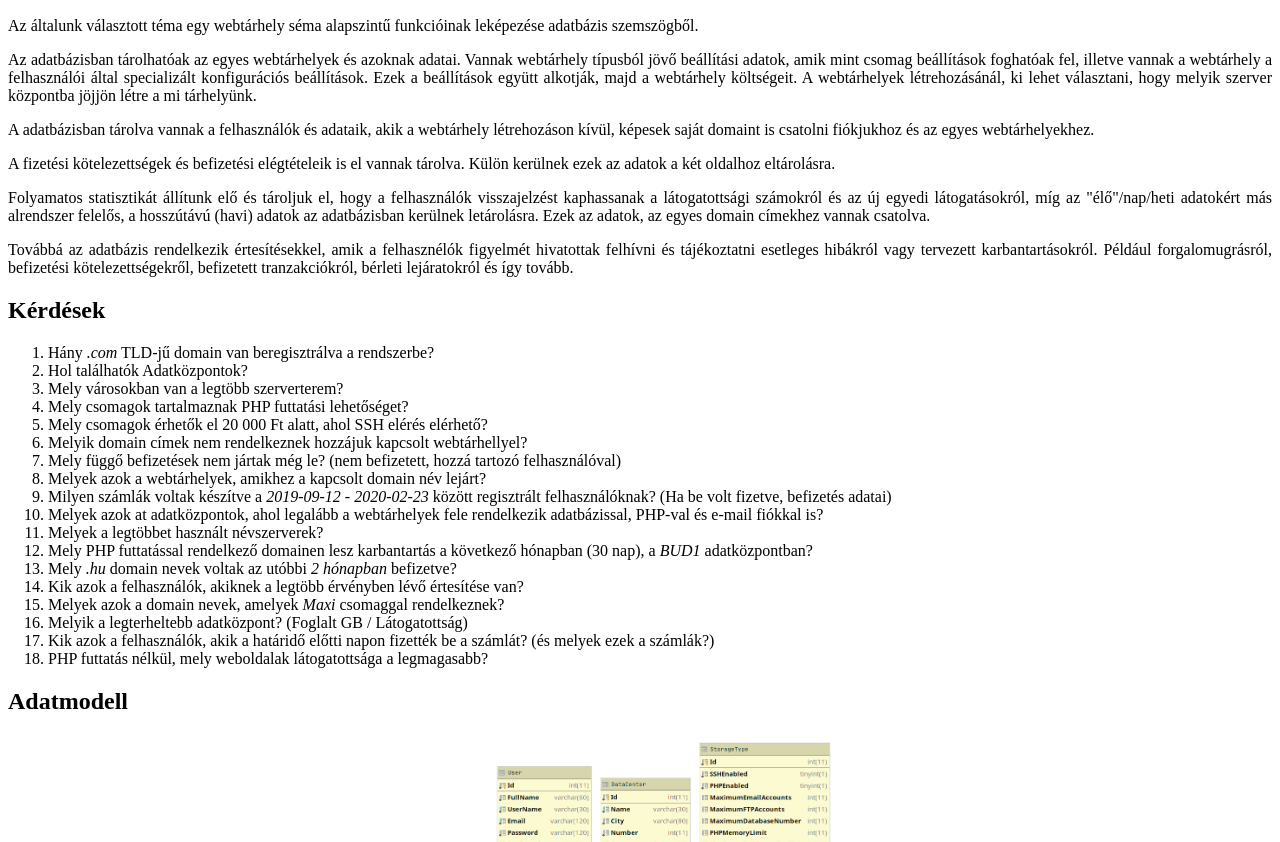
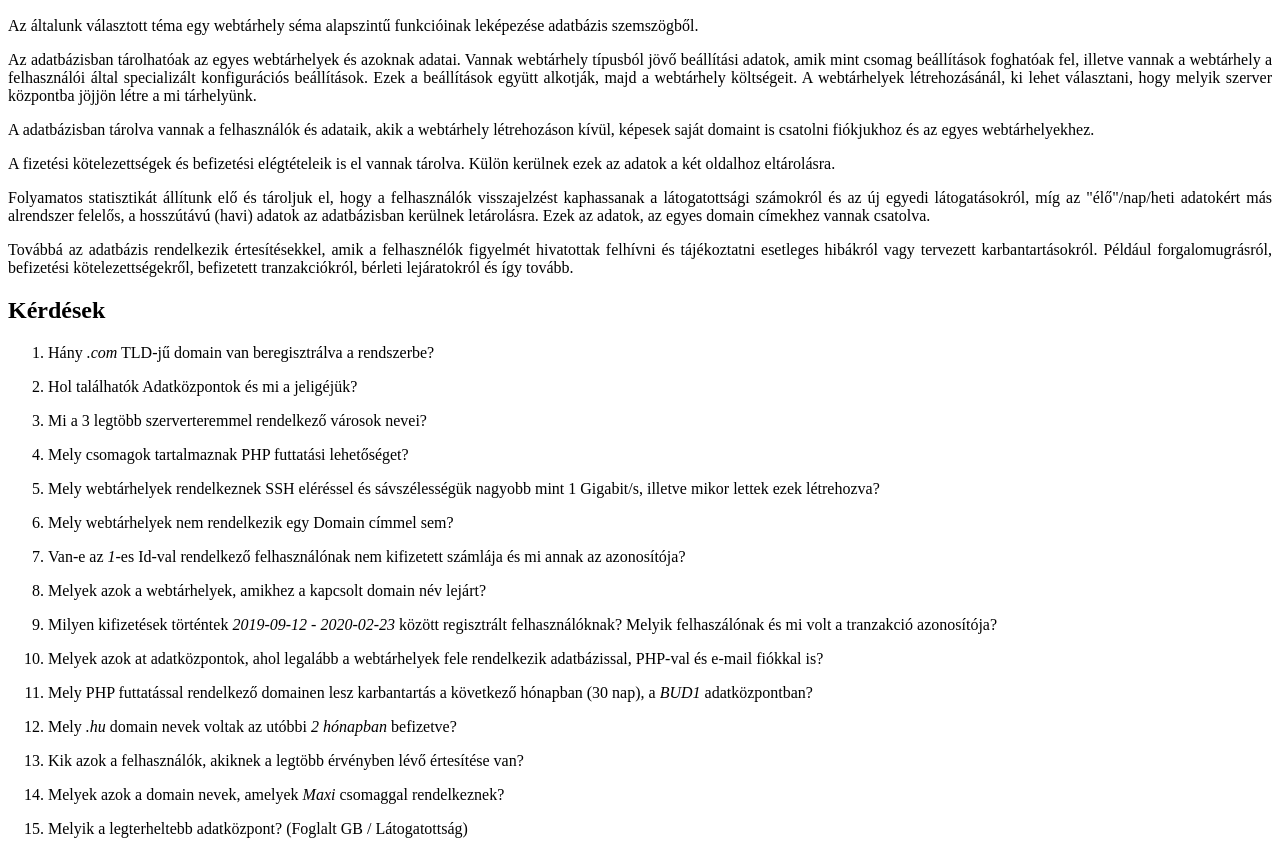
Before and after one commit to msze-plusplusplus/adatbazisok, a plain HTML site: page index.html in a window 1280 px wide. Shown: the part 110-952 px from the top of the page. Drawn offline with Linux system fonts and the light colour scheme.

Commit message:
Deploying to gh-pages from @ sze-plusplusplus/adatbazisok@d56ddfb258f40c132ee91a466b9c09e19a7799fe 🚀

```diff
--- a/index.html
+++ b/index.html
@@ -124,24 +124,40 @@ github.com style (c) Vasily Polovnyov <vast@whiteants.net>
 <p>Továbbá az adatbázis rendelkezik értesítésekkel, amik a felhasznélók figyelmét hivatottak felhívni és tájékoztatni esetleges hibákról vagy tervezett karbantartásokról. Például forgalomugrásról, befizetési kötelezettségekről, befizetett tranzakciókról, bérleti lejáratokról és így tovább.</p>
 <h2 id="kérdések">Kérdések</h2>
 <ol>
-<li>Hány <em>.com</em> TLD-jű domain van beregisztrálva a rendszerbe?</li>
-<li>Hol találhatók Adatközpontok?</li>
-<li>Mely városokban van a legtöbb szerverterem?</li>
-<li>Mely csomagok tartalmaznak PHP futtatási lehetőséget?</li>
-<li>Mely csomagok érhetők el 20 000 Ft alatt, ahol SSH elérés elérhető?</li>
-<li>Melyik domain címek nem rendelkeznek hozzájuk kapcsolt webtárhellyel?</li>
-<li>Mely függő befizetések nem jártak még le? (nem befizetett, hozzá tartozó felhasználóval)</li>
-<li>Melyek azok a webtárhelyek, amikhez a kapcsolt domain név lejárt?</li>
-<li>Milyen számlák voltak készítve a <em>2019-09-12</em> - <em>2020-02-23</em> között regisztrált felhasználóknak? (Ha be volt fizetve, befizetés adatai)</li>
-<li>Melyek azok at adatközpontok, ahol legalább a webtárhelyek fele rendelkezik adatbázissal, PHP-val és e-mail fiókkal is?</li>
-<li>Melyek a legtöbbet használt névszerverek?</li>
-<li>Mely PHP futtatással rendelkező domainen lesz karbantartás a következő hónapban (30 nap), a <em>BUD1</em> adatközpontban?</li>
-<li>Mely <em>.hu</em> domain nevek voltak az utóbbi <em>2 hónapban</em> befizetve?</li>
-<li>Kik azok a felhasználók, akiknek a legtöbb érvényben lévő értesítése van?</li>
-<li>Melyek azok a domain nevek, amelyek <em>Maxi</em> csomaggal rendelkeznek?</li>
-<li>Melyik a legterheltebb adatközpont? (Foglalt GB / Látogatottság)</li>
-<li>Kik azok a felhasználók, akik a határidő előtti napon fizették be a számlát? (és melyek ezek a számlák?)</li>
-<li>PHP futtatás nélkül, mely weboldalak látogatottsága a legmagasabb?</li>
+<li><p>Hány <em>.com</em> TLD-jű domain van beregisztrálva a rendszerbe?</p>
+</li>
+<li><p>Hol találhatók Adatközpontok és mi a jeligéjük?</p>
+</li>
+<li><p>Mi a 3 legtöbb szerverteremmel rendelkező városok nevei?</p>
+</li>
+<li><p>Mely csomagok tartalmaznak PHP futtatási lehetőséget?</p>
+</li>
+<li><p>Mely webtárhelyek rendelkeznek SSH eléréssel és sávszélességük nagyobb mint 1 Gigabit/s, illetve mikor lettek ezek létrehozva?</p>
+</li>
+<li><p>Mely webtárhelyek nem rendelkezik egy Domain címmel sem?</p>
+</li>
+<li><p>Van-e az <em>1</em>-es Id-val rendelkező felhasználónak nem kifizetett számlája és mi annak az azonosítója?</p>
+</li>
+<li><p>Melyek azok a webtárhelyek, amikhez a kapcsolt domain név lejárt?</p>
+</li>
+<li><p>Milyen kifizetések történtek <em>2019-09-12</em> - <em>2020-02-23</em> között regisztrált felhasználóknak? Melyik felhaszálónak és mi volt a tranzakció azonosítója?</p>
+</li>
+<li><p>Melyek azok at adatközpontok, ahol legalább a webtárhelyek fele rendelkezik adatbázissal, PHP-val és e-mail fiókkal is?</p>
+</li>
+<li><p>Mely PHP futtatással rendelkező domainen lesz karbantartás a következő hónapban (30 nap), a <em>BUD1</em> adatközpontban?</p>
+</li>
+<li><p>Mely <em>.hu</em> domain nevek voltak az utóbbi <em>2 hónapban</em> befizetve?</p>
+</li>
+<li><p>Kik azok a felhasználók, akiknek a legtöbb érvényben lévő értesítése van?</p>
+</li>
+<li><p>Melyek azok a domain nevek, amelyek <em>Maxi</em> csomaggal rendelkeznek?</p>
+</li>
+<li><p>Melyik a legterheltebb adatközpont? (Foglalt GB / Látogatottság)</p>
+</li>
+<li><p>Kik azok a felhasználók, akik a határidő előtti napon fizették be a számlát? (és melyek ezek a számlák?)</p>
+</li>
+<li><p>PHP futtatás nélkül, mely weboldalak látogatottsága a legmagasabb?</p>
+</li>
 </ol>
 <div class="page-break"></div>
 
```
Also changed, not shown: 1 other file.
